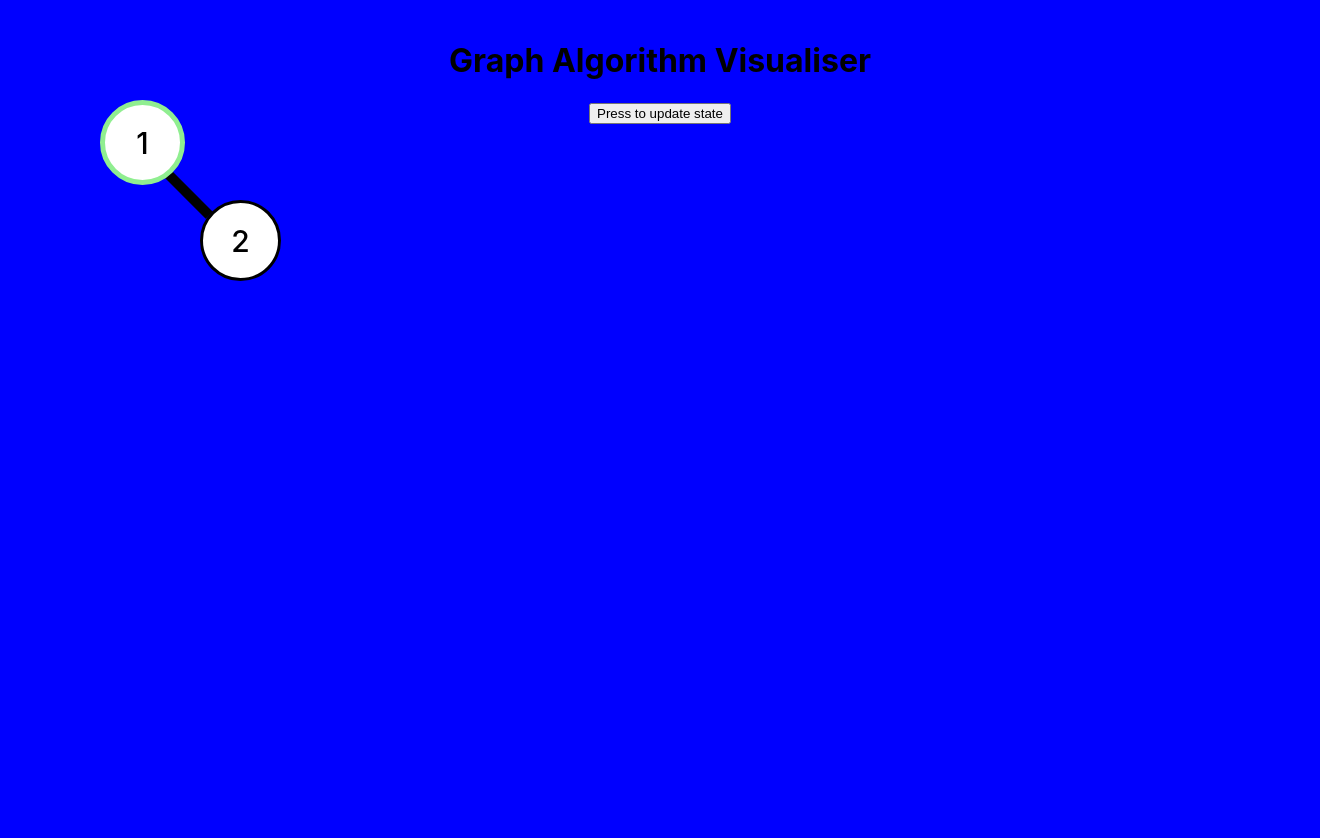
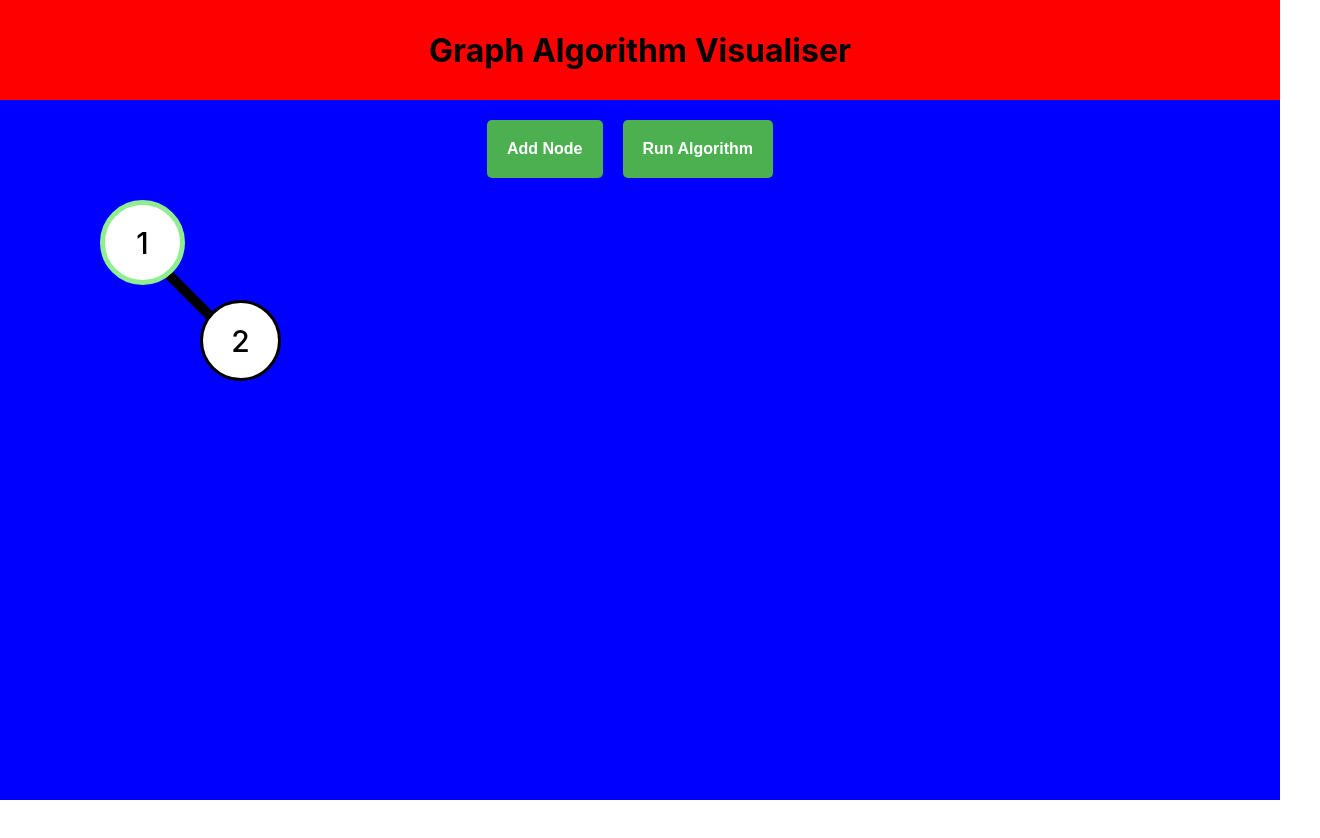
Before and after one commit to Michael-Shep/Graph-Algorithms, a React (Create React App) app in the folder graph-algorithms/: page / in a window 1280 px wide. Shown: the whole page, 1320 px wide, since content can reach past the window. After the commit the page ends 800 px from the top, so only its background shows below. Built offline with nearby package versions, Linux system fonts and the light colour scheme.

Commit message:
Added better styling for buttons and added redux action for adding a new node

```diff
--- a/graph-algorithms/src/components/App/App.css
+++ b/graph-algorithms/src/components/App/App.css
@@ -2,6 +2,39 @@
   width: 100vw;
   height: 100vh;
   background-color: blue;
-  padding: 20px;
   text-align: center;
 }
+
+#header {
+  width: 100%;
+  height: 100px;
+  display: flex;
+  align-items: center;
+  justify-content: center;
+  background-color: red;
+}
+
+#body {
+  padding: 20px;
+}
+
+.buttonStyle {
+  padding: 20px;
+  background-color: #4caf50;
+  border: none;
+  color: white;
+  font-size: 16px;
+  font-weight: 600;
+  border-radius: 5px;
+  transition-duration: 0.1s;
+  margin-right: 20px;
+}
+
+.buttonStyle:hover {
+  box-shadow: 0 12px 16px 0 rgba(0, 0, 0, 0.24),
+    0 17px 50px 0 rgba(0, 0, 0, 0.19);
+}
+
+.buttonStyle:active {
+  transform: translateY(2px);
+}
--- a/graph-algorithms/src/components/App/App.tsx
+++ b/graph-algorithms/src/components/App/App.tsx
@@ -10,18 +10,32 @@ interface AppProps {
 }
 
 const App = (props: AppProps) => {
-  const buttonPressHandler = () => {
+  const runButtonHandler = () => {
     store.dispatch({ type: 'FLIP-ACTIVE', nodeIndex: 1 });
     store.dispatch({ type: 'FLIP-ACTIVE', nodeIndex: 0 });
   };
 
+  const addButtonHandler = () => {
+    store.dispatch({ type: 'ADD-NODE' });
+  };
+
   return (
     <div id="app">
-      <h1>Graph Algorithm Visualiser</h1>
-      <button onClick={buttonPressHandler}>Press to update state</button>
-      <Connection startNode={props.nodes[0]} endNode={props.nodes[1]} />
-      <Node nodeData={props.nodes[0]} />
-      <Node nodeData={props.nodes[1]} />
+      <div id="header">
+        <h1>Graph Algorithm Visualiser</h1>
+      </div>
+      <div id="body">
+        <button onClick={addButtonHandler} className="buttonStyle">
+          Add Node
+        </button>
+        <button onClick={runButtonHandler} className="buttonStyle">
+          Run Algorithm
+        </button>
+        <Connection startNode={props.nodes[0]} endNode={props.nodes[1]} />
+        {props.nodes.map((nodeData, index) => (
+          <Node nodeData={nodeData} key={index} />
+        ))}
+      </div>
     </div>
   );
 };
--- a/graph-algorithms/src/helpers/Constants.tsx
+++ b/graph-algorithms/src/helpers/Constants.tsx
@@ -1,6 +1,8 @@
 const Constants = {
   NODE_SIZE: 75,
   CONNECTION_WIDTH: 10,
+  NEW_NODE_X_POSITION: 300,
+  NEW_NODE_Y_POSITION: 300,
 };
 
 export default Constants;
--- a/graph-algorithms/src/helpers/ReduxStore.tsx
+++ b/graph-algorithms/src/helpers/ReduxStore.tsx
@@ -1,5 +1,6 @@
 import { createStore } from 'redux';
 import { NodeData } from '../components/Node/Node';
+import Constants from './Constants';
 
 export interface NodeState {
   nodes: NodeData[];
@@ -7,14 +8,43 @@ export interface NodeState {
 
 export interface NodeAction {
   type: String;
-  nodeIndex: number;
+  nodeIndex?: number;
 }
 
 const initialState: NodeState = {
   nodes: [
-    { xPosition: 100, yPosition: 100, value: 1, active: true },
-    { xPosition: 200, yPosition: 200, value: 2, active: false },
+    { xPosition: 100, yPosition: 200, value: 1, active: true },
+    { xPosition: 200, yPosition: 300, value: 2, active: false },
   ],
+};
+
+const handleFlipActive = (state: NodeState, action: NodeAction): NodeState => {
+  if (action.nodeIndex !== undefined) {
+    return {
+      nodes: [
+        ...state.nodes.slice(0, action.nodeIndex),
+        {
+          ...state.nodes[action.nodeIndex],
+          active: !state.nodes[action.nodeIndex].active,
+        },
+        ...state.nodes.slice(action.nodeIndex + 1),
+      ],
+    };
+  }
+  return state;
+};
+
+const handleAddNode = (state: NodeState): NodeState => {
+  return {
+    nodes: state.nodes.concat([
+      {
+        xPosition: Constants.NEW_NODE_X_POSITION,
+        yPosition: Constants.NEW_NODE_Y_POSITION,
+        value: 0,
+        active: false,
+      },
+    ]),
+  };
 };
 
 const reducer = (
@@ -23,16 +53,9 @@ const reducer = (
 ): NodeState => {
   switch (action.type) {
     case 'FLIP-ACTIVE':
-      return {
-        nodes: [
-          ...state.nodes.slice(0, action.nodeIndex),
-          {
-            ...state.nodes[action.nodeIndex],
-            active: !state.nodes[action.nodeIndex].active,
-          },
-          ...state.nodes.slice(action.nodeIndex + 1),
-        ],
-      };
+      return handleFlipActive(state, action);
+    case 'ADD-NODE':
+      return handleAddNode(state);
     default:
       return state;
   }
```
Also changed, not shown: graph-algorithms/src/components/Node/Node.tsx (+0 -47 lines).
